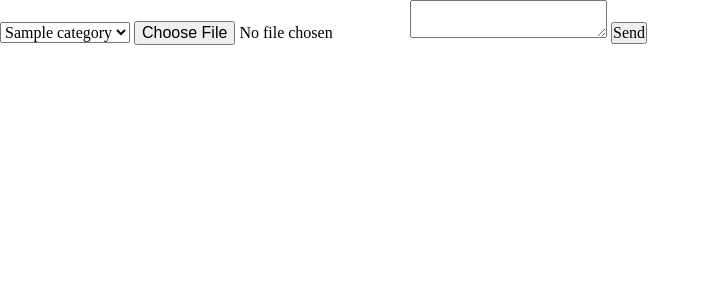
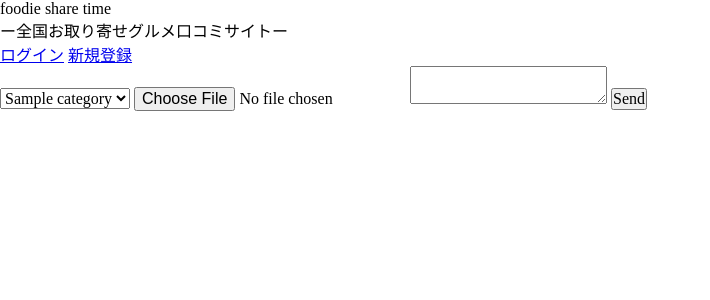
Before and after one commit to tomatoman2/toma-chat, a Rails app: page /messages/new in a window 1280 px wide. Shown: the top 300 px of the page, without its empty margins (0-710 px from the left). Run offline with Rails 7, Linux system fonts and the light colour scheme; tables that the repository leaves empty hold one stand-in row (values such as "Sample post"); style sheets or scripts are compiled from the project's sources; some libraries are stand-ins or nearby versions.

Commit message:
fix front image

```diff
--- a/app/views/layouts/application.html.haml
+++ b/app/views/layouts/application.html.haml
@@ -7,21 +7,20 @@
     = stylesheet_link_tag    'application', media: 'all', 'data-turbolinks-track': 'reload'
     = javascript_include_tag 'application', 'data-turbolinks-track': 'reload'
   %body
+    -# .header
+    -#   .header__main
+    -#     .header__main__title
+    -#       foodie share time
+    -#     .header__main__subtitle
+    -#       ー全国お取り寄せグルメ口コミサイトー
+    -#   .header__sub
+    -#     .header__sub__menu
+    -#       .header__sub__menu__btn
+    -#         - if user_signed_in?
+    -#           = link_to "マイページ", "/users/#{current_user.id}"
+    -#           = link_to "ログアウト", destroy_user_session_path, method: :delete
+    -#           = link_to  "投稿する", "//new", class: "post"
+    -#         - else
+    -#           = link_to "ログイン", new_user_session_path, class: 'post'
+    -#           = link_to "新規登録", new_user_registration_path, class: 'post'
     = yield
-    -# %header.header
-    -#   .header__bar.row
-    -#     %h1.grid-6
-    -#       %a{:href => "/"} foodie share time
-    -#     - if user_signed_in?
-    -#       .user_nav.grid-6
-    -#         %span
-    -#           - @nickname
-    -#           %ul.user__info
-    -#             %li
-    -#               = link_to "マイページ", "/users/#{current_user.id}"
-    -#               = link_to "ログアウト", destroy_user_session_path, method: :delete
-    -#         = link_to  "投稿する", "//new", class: "post"
-    -#     - else
-    -#       .grid-6
-    -#         = link_to "ログイン", new_user_session_path, class: 'post'
-    -#         = link_to "新規登録", new_user_registration_path, class: 'post'
--- a/app/views/messages/new.html.haml
+++ b/app/views/messages/new.html.haml
@@ -1,3 +1,19 @@
+.header
+  .header__main
+    .header__main__title
+      foodie share time
+    .header__main__subtitle
+      ー全国お取り寄せグルメ口コミサイトー
+  .header__sub
+    .header__sub__menu
+      .header__sub__menu__btn
+        - if user_signed_in?
+          = link_to "マイページ", "/users/#{current_user.id}"
+          = link_to "投稿する", new_message_path, class: "contribution"
+          = link_to "ログアウト", destroy_user_session_path, method: :delete,class: "logout"
+        - else
+          = link_to "ログイン", new_user_session_path, class: "login"
+          = link_to "新規登録", new_user_registration_path, class: "signup"
 .form
 = form_for [@message] do |f|
   .form__list
```
